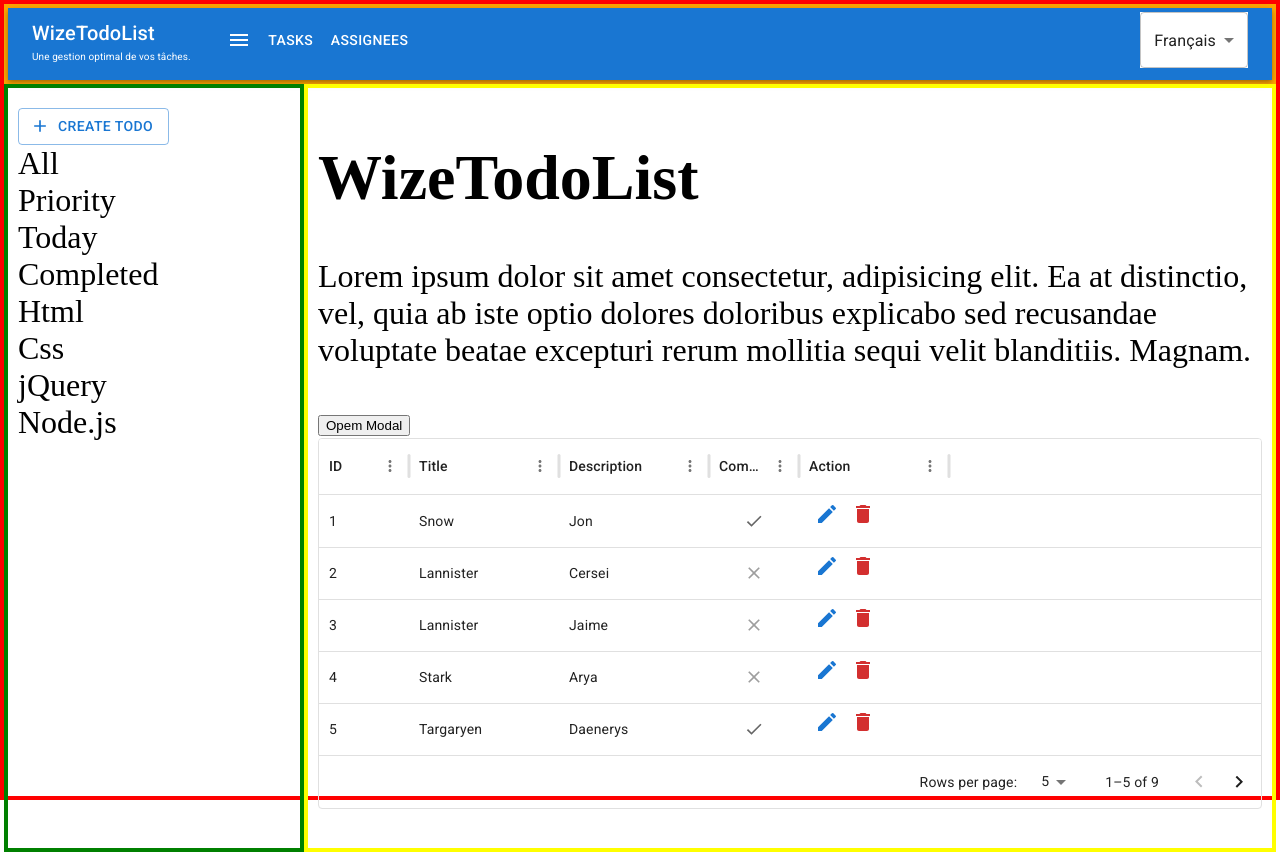
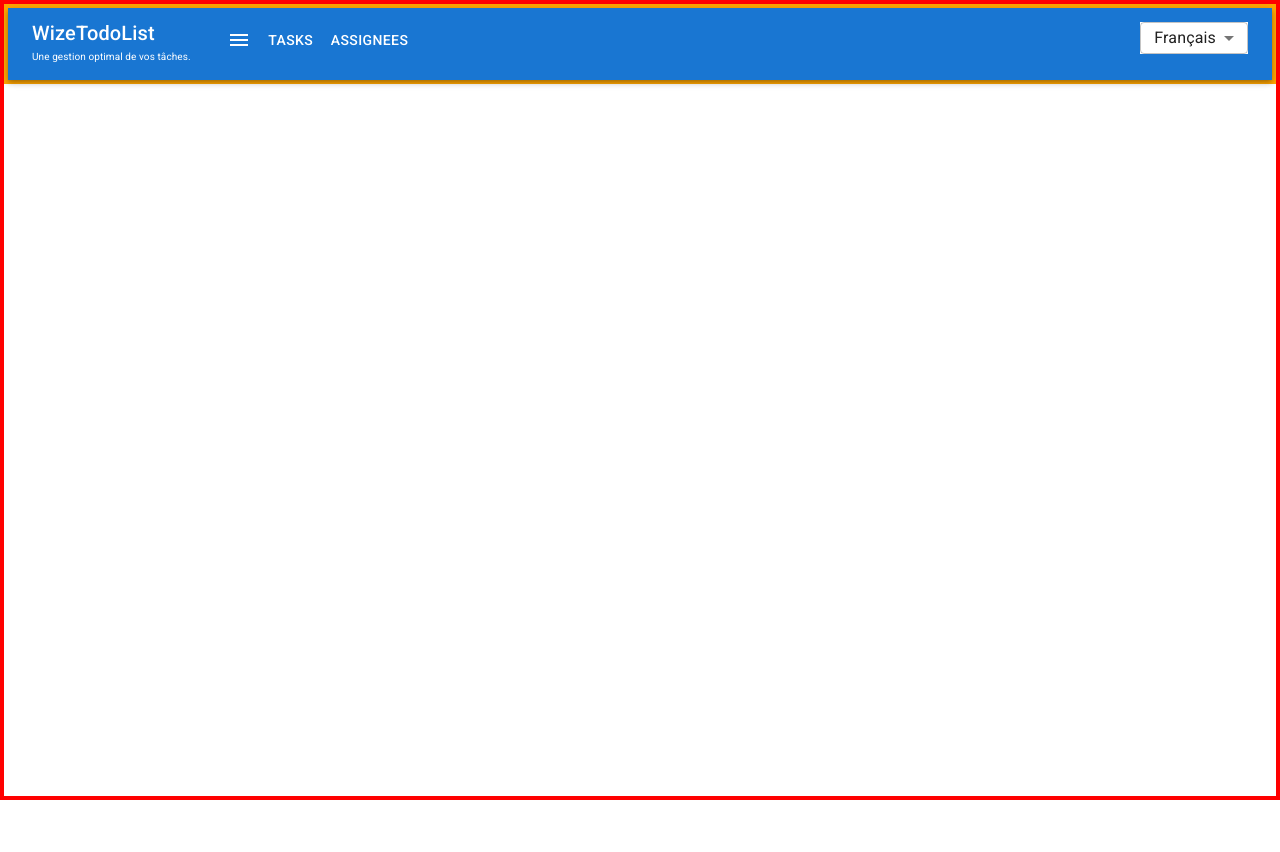
Before and after one commit to will-oracions/QuizExam, a React (Vite) app: page / in a window 1280 px wide. After the commit the page ends 800 px from the top, so only its background shows below. Built offline with nearby package versions, Linux system fonts and the light colour scheme; what axios-mock-adapter would draw is missing.

Commit message:
create Layout, Reorganize and refactor the code

```diff
--- a/src/components/Header.tsx
+++ b/src/components/Header.tsx
@@ -1,5 +1,5 @@
-import { useTranslation } from "react-i18next";
-import LanguageSwitcher from "./LanguageSwitcher";
+import React from "react";
+
 import {
   AppBar,
   Toolbar,
@@ -14,7 +14,10 @@ import {
 } from "@mui/material";
 import MenuIcon from "@mui/icons-material/Menu";
 import { makeStyles } from "@mui/styles";
-import React from "react";
+import { NavLink } from "react-router-dom";
+
+import { useTranslation } from "react-i18next";
+import LanguageSwitcher from "./LanguageSwitcher";
 
 const menu = [
   {
@@ -23,11 +26,12 @@ const menu = [
   },
   {
     label: "Assignees",
-    url: "assignees",
+    url: "/assignees",
   },
 ];
 
-const useStyles = makeStyles((theme) => ({
+// theme
+const useStyles = makeStyles(() => ({
   title: {
     flexGrow: 1,
   },
@@ -58,7 +62,7 @@ const Header = () => {
 
   const displayMenu = () => {
     return menu.map((menuItem, index) => (
-      <Button key={index} color="inherit">
+      <Button component={NavLink} to={menuItem.url} key={index} color="inherit">
         {menuItem.label}
       </Button>
     ));
--- a/src/components/LanguageSwitcher.tsx
+++ b/src/components/LanguageSwitcher.tsx
@@ -14,6 +14,7 @@ const LanguageSwitcher = () => {
       <FormControl fullWidth style={{ background: "white" }}>
         {/* <InputLabel id="select-label">Select an Option</InputLabel> */}
         <Select
+          style={{ height: "2rem" }}
           labelId="select-label"
           id="select"
           value={i18n.language}
--- /dev/null
+++ b/src/components/Layout.tsx
@@ -0,0 +1,18 @@
+import { Outlet } from "react-router-dom";
+import Header from "./Header";
+
+function Layout() {
+  return (
+    <>
+      <div id="app-layout" className="container">
+        <div id="app-header">
+          <Header />
+        </div>
+
+        <Outlet />
+      </div>
+    </>
+  );
+}
+
+export default Layout;
--- a/src/main.tsx
+++ b/src/main.tsx
@@ -1,11 +1,12 @@
 import React from "react";
 import ReactDOM from "react-dom/client";
 import { QueryClient, QueryClientProvider } from "@tanstack/react-query";
+import { RouterProvider } from "react-router-dom";
 
-import App from "./App.tsx";
 import "./index.scss";
 
 import "./i18n/i18n.ts";
+import router from "./router.tsx";
 
 const queryClient = new QueryClient();
 
@@ -13,7 +14,8 @@ ReactDOM.createRoot(document.getElementById("root")!).render(
   <React.StrictMode>
     <QueryClientProvider client={queryClient}>
       {/* <ThemeProvider theme={theme}> */}
-      <App />
+      {/* <App /> */}
+      <RouterProvider router={router} />
       {/* </ThemeProvider> */}
     </QueryClientProvider>
   </React.StrictMode>
--- a/src/modules/todos/components/TodoForm.tsx
+++ b/src/modules/todos/components/TodoForm.tsx
@@ -1,5 +1,5 @@
 import { useForm, SubmitHandler } from "react-hook-form";
-import { TextField, Button } from "@mui/material";
+import { TextField } from "@mui/material";
 
 interface TodoFormProps {
   onSubmit: (text: string) => void;
--- a/src/App.tsx
+++ b/src/modules/todos/pages/Todos.tsx
@@ -1,25 +1,22 @@
+import { Button } from "@mui/material";
+import { GridColDef } from "@mui/x-data-grid";
 import React from "react";
+import CustomAutoComplete from "../../../components/CustomAutoComplete/CustomAutoComplete";
+import CustomModal from "../../../components/CustomModal/CustomModal";
+import useCustomModal from "../../../components/CustomModal/hooks/useCustomModal";
+import Sidebar from "../../../components/Sidebar";
+import TodoForm from "../components/TodoForm";
+import { Todo } from "../models/Todo";
+import CustomDatatable from "../../../components/CustomDatatable/CustomDatatable";
 
-import Header from "./components/Header";
-
-import "./api/mockAxios";
-import CustomModal from "./components/CustomModal/CustomModal";
-import useCustomModal from "./components/CustomModal/hooks/useCustomModal";
-import Sidebar from "./components/Sidebar";
-import { Todo } from "./modules/todos/models/Todo";
-import CustomDataTable from "./components/CustomDatatable/CustomDatatable";
-import { GridColDef } from "@mui/x-data-grid";
-import CustomAutoComplete from "./components/CustomAutoComplete/CustomAutoComplete";
-import TodoForm from "./modules/todos/components/TodoForm";
-import { Button } from "@mui/material";
-// import CustomDatatable from "./components/CustomDatatable";
+import "../../../api/mockAxios";
 
 interface Movie {
   label: string;
   year: number;
 }
 
-function App() {
+const Todos = () => {
   const [todos] = React.useState<Todo[]>([]);
 
   // const { data } = useTodos();
@@ -212,11 +209,6 @@ function App() {
 
   return (
     <>
-      <div id="app-layout" className="container">
-        <div id="app-header">
-          <Header />
-        </div>
-
       <div id="app-sidebar">
         <Sidebar onCreateTodo={handleOpenTodoCreateModal} />
       </div>
@@ -238,14 +230,13 @@ function App() {
 
         <button onClick={openModal}>Opem Modal</button>
 
-          <CustomDataTable<Row>
+        <CustomDatatable<Row>
           rows={rows}
           columns={columns}
           onEdit={(row) => console.log(row)}
           onDelete={(row) => console.log(row)}
         />
       </main>
-      </div>
 
       <CustomModal
         title="This is the WizeTodoList Modal"
@@ -409,6 +400,6 @@ function App() {
       </CustomModal>
     </>
   );
-}
+};
 
-export default App;
+export default Todos;
--- /dev/null
+++ b/src/router.tsx
@@ -0,0 +1,18 @@
+import { createBrowserRouter, RouteObject } from "react-router-dom";
+import Todos from "./modules/todos/pages/Todos";
+import Layout from "./components/Layout";
+
+const routes: RouteObject[] = [
+  {
+    path: "/",
+    element: <Layout />,
+    children: [
+      {
+        path: "tasks",
+        element: <Todos />,
+      },
+    ],
+  },
+];
+const router = createBrowserRouter(routes);
+export default router;
```
Lines whose indentation alone changed are shown as unchanged.
